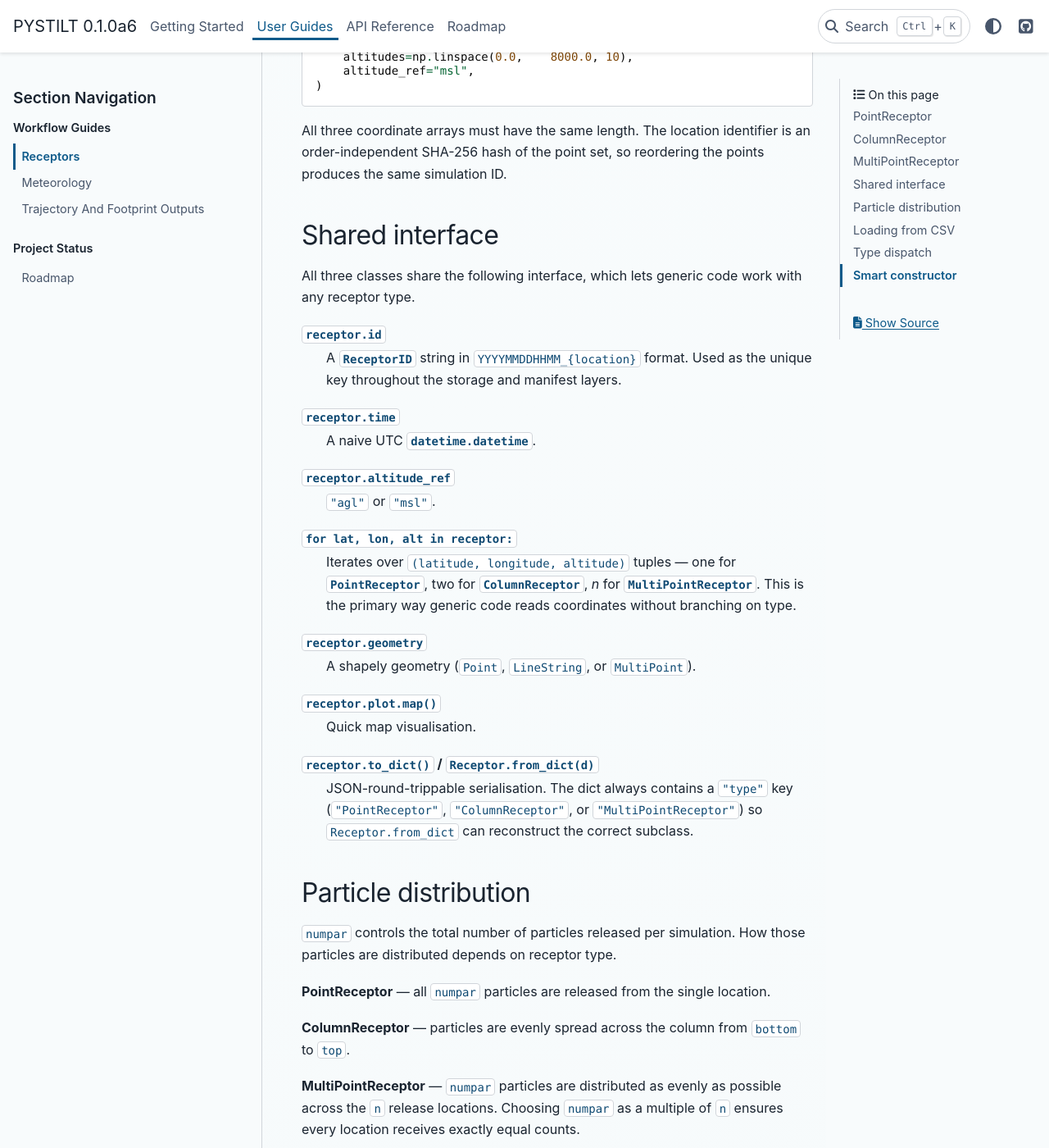
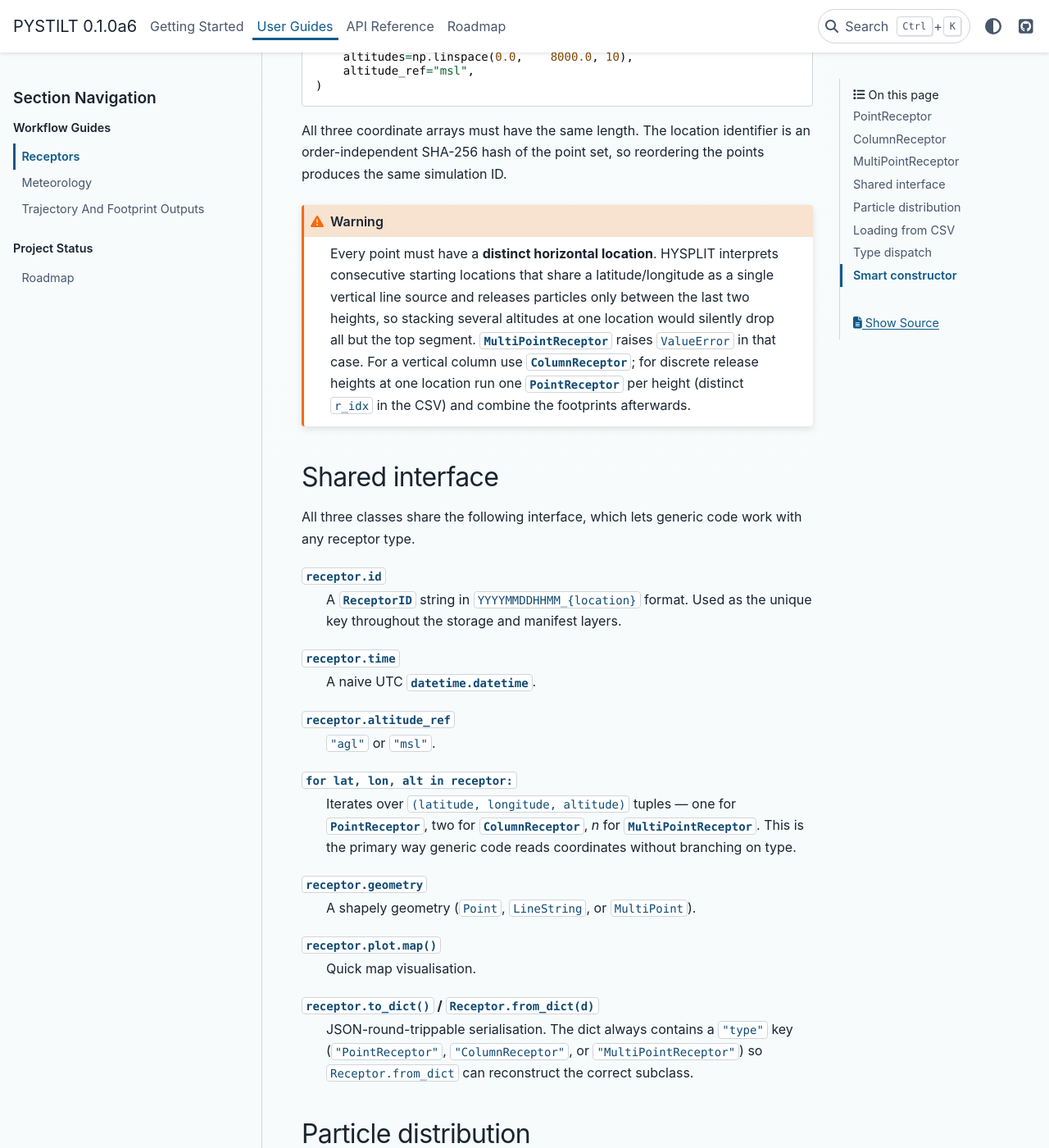
Before and after one commit to fbirds5230/runtraj, a Sphinx documentation site: the page built from docs/guides/receptors.rst, in a window 1280 px wide and 1400 px high, scrolled down 1811 px. Shown: the whole window at 82% size. Built offline with Sphinx 7.4.7 and the PyData theme 0.15.4, drawn with Linux system fonts in a browser that asks for light colours; pages that are not in the unit, such as notebooks, are missing from menus; some of the changed text lies outside the part shown.

Commit message:
fix: reject stacked multipoint receptors; share PWF level weights across particles
HYSPLIT chains consecutive same-lat/lon starting locations into one vertical
line source and releases only between the last two heights, so a
MultiPointReceptor with repeated horizontal locations silently dropped all
but the top segment. The constructor now raises with guidance to use
ColumnReceptor or one PointReceptor per height.

apply_vertical_operator PWF modes multiplied by n_particles, which is only
correct for per-particle profiles (X-STILT). Coarse retrieval profiles were
inflated by ~numpar / n_levels. Each level's value is now a layer weight
shared by the particles nearest that level (value * N / n_at_level).

```diff
--- a/docs/guides/receptors.rst
+++ b/docs/guides/receptors.rst
@@ -93,6 +93,18 @@ All three coordinate arrays must have the same length.  The location
 identifier is an order-independent SHA-256 hash of the point set, so
 reordering the points produces the same simulation ID.
 
+.. warning::
+
+   Every point must have a **distinct horizontal location**.  HYSPLIT
+   interprets consecutive starting locations that share a latitude/longitude
+   as a single vertical line source and releases particles only between the
+   last two heights, so stacking several altitudes at one location would
+   silently drop all but the top segment.  :class:`MultiPointReceptor`
+   raises ``ValueError`` in that case.  For a vertical column use
+   :class:`ColumnReceptor`; for discrete release heights at one location run
+   one :class:`PointReceptor` per height (distinct ``r_idx`` in the CSV) and
+   combine the footprints afterwards.
+
 
 Shared interface
 ----------------
@@ -142,6 +154,7 @@ How those particles are distributed depends on receptor type.
 **MultiPointReceptor** — ``numpar`` particles are distributed as evenly as
 possible across the ``n`` release locations.  Choosing ``numpar`` as a
 multiple of ``n`` ensures every location receives exactly equal counts.
+Release locations must be horizontally distinct (see the warning above).
 
 
 Loading from CSV
```
Also changed, not shown: 1 other file.
